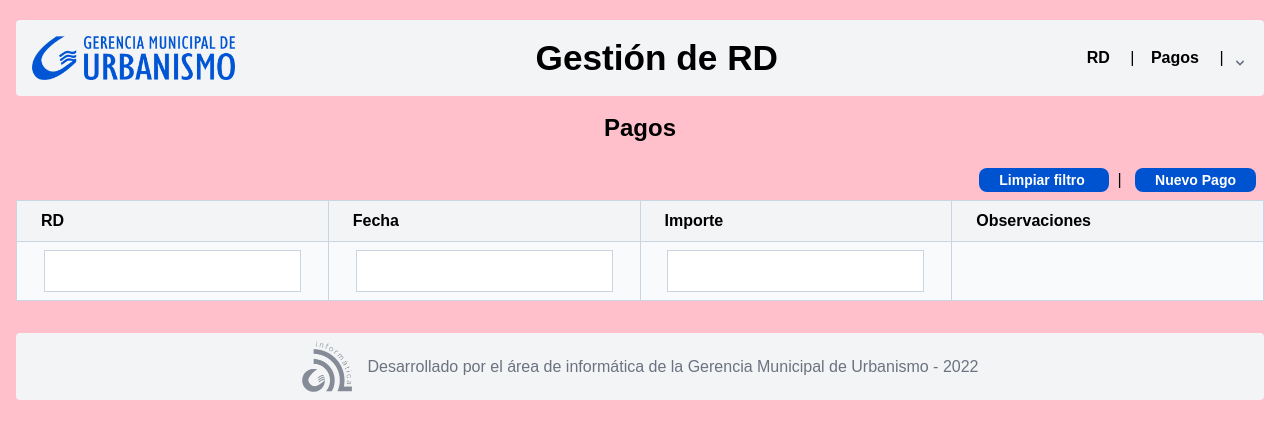
After one commit to MiguelGutierrezParejo/rd, a Laravel app: page /pagos in a window 1280 px wide. The commit adds this page. Shown: the top 439 px of the page. Run offline with Laravel 10, Linux system fonts and the light colour scheme; data that the repository does not hold is empty.

Commit message:
crud de pagos hecho

```diff
--- a/app/Http/Controllers/PagosController.php
+++ b/app/Http/Controllers/PagosController.php
@@ -3,8 +3,123 @@
 namespace App\Http\Controllers;
 
 use App\Http\Controllers\Controller;
+use App\Models\Pago;
+use DateTime;
+use Illuminate\Support\Facades\DB;
 
 class PagosController extends Controller
 {
+    public function index()
+    {
+        $ordenes = ['IdRd', 'Fecha', 'Importe'];
+        $orden = request()->query('orden') ?: 'IdRd';
+        abort_unless(in_array($orden, $ordenes), 404);
 
+        $searchParams = [
+            'IdRd' => request('IdRd'),
+            'Fecha' => request('Fecha'),
+            'Importe' => request('Importe'),
+        ];
+
+        $pagos = DB::table('pagos')
+            ->select('pagos.*')
+            ->where('IdRd', 'LIKE', '%' . request('IdRd') . '%')
+            ->where('Fecha', 'LIKE', '%' . request('Fecha') . '%')
+            ->where('Importe', 'LIKE', '%' . request('Importe') . '%');
+
+        if (request('dir') == 'desc') {
+            $pagos->orderByDesc($orden);
+        } else {
+            $pagos->orderBy($orden);
+        }
+
+        $pagos = $pagos->paginate(20)->appends($searchParams);
+
+        return view('pagos.index', [
+            'pagos' => $pagos,
+        ]);
+    }
+
+    public function show($id)
+    {
+        $pago = Pago::findOrFail($id);
+
+        return view('pagos.show', [
+            'pago' => $pago,
+        ]);
+    }
+
+    private function validar()
+    {
+        $validados = request()->validate([
+            'IdRd' => 'nullable',
+            'Fecha' => 'nullable|date_format:Y-m-d',
+            'Importe' => 'nullable',
+            'Texto' => 'nullable|max:200',
+        ]);
+
+        return $validados;
+    }
+
+    public function create()
+    {
+        $pago = new Pago();
+
+        return view('pagos.create', [
+            'pago' => $pago,
+        ]);
+    }
+
+    public function store()
+    {
+        $validados = $this->validar();
+
+        $pago = new Pago();
+
+        $pago->IdRd = $validados['IdRd'];
+        $pago->Fecha = new DateTime($validados['Fecha']);
+        $pago->Importe = $validados['Importe'];
+        $pago->Texto = $validados['Texto'];
+
+        $pago->save();
+
+        return redirect('/pagos')->with('success', 'Pago creado con éxito.');
+    }
+
+    public function edit($id)
+    {
+        $pago = Pago::findOrFail($id);
+
+        return view('pagos.edit', [
+            'pago' => $pago,
+        ]);
+    }
+
+    public function update($id)
+    {
+        $validados = $this->validar();
+        $pago = Pago::findOrFail($id);
+
+        DB::table('pagos')
+        ->where('id', $id)
+        ->update([
+            'IdRd' => $validados['IdRd'],
+            'Fecha' => date('Y-m-d', strtotime($validados['Fecha'])),
+            'Importe' => $validados['Importe'],
+            'Texto' => $validados['Texto'],
+        ]);
+
+        return redirect('pagos/'. $pago->Id)->with('success', 'Pago editado con éxito.');
+    }
+
+    public function destroy($id)
+    {
+        $pago = Pago::findOrFail($id);
+
+        $pago->delete();
+
+        DB::select('DELETE FROM pagos WHERE id = ?', [$pago->Id]);
+
+        return redirect('/pagos')->with('success', 'Pago borrado correctamente');
+    }
 }
--- a/resources/views/components/layout.blade.php
+++ b/resources/views/components/layout.blade.php
@@ -24,6 +24,12 @@
 
             <div>
                 <nav>
+                    <button class="px-3 py-1 rounded-sm items-center min-w-32">
+                        <a class="pr-1 font-semibold" href="/rd/public/terceros">RD</a>
+                    </button> |
+                    <button class="px-3 py-1 rounded-sm items-center min-w-32">
+                        <a class="pr-1 font-semibold" href="/rd/public/pagos">Pagos</a>
+                    </button> |
                     <!-- Settings Dropdown -->
                     <div class="group inline-block">
                         <x-dropdown align="right" width="48">
--- /dev/null
+++ b/resources/views/pagos/index.blade.php
@@ -0,0 +1,122 @@
+<x-layout>
+    <div class="flex flex-col text-center mt-4">
+        <h1 class="mb-4 text-2xl font-semibold">Pagos</h1>
+        <div>
+            <div class="p-2 text-right">
+                <a href="/rd/public/pagos" style="background-color: #0053D0"
+                    class="text-white font-semibold rounded-lg text-sm px-5 py-1 text-center">Limpiar filtro
+                </a>
+                &nbsp; | &nbsp;
+                <a href="/rd/public/pagos/create" style="background-color: #0053D0"
+                    class="text-white font-semibold rounded-lg text-sm px-5 py-1 text-center">Nuevo Pago
+                </a>
+            </div>
+            <table width="100%" class="table-fixed border-collapse border border-slate-400 text-left">
+                <thead class="bg-gray-100">
+                    @php
+                        $link = e('IdRd=' . request('IdRd') . '&Fecha=' . request('Fecha') . '&Importe=' . request('Importe'));
+                        $enlace = e('/rd/public/pagos')
+                    @endphp
+
+                    <tr>
+                        <th class="border border-slate-300 px-6 py-2 font-semibold">
+                            <a
+                                href="{!! $enlace !!}?orden=IdRd&dir={{ request('dir') == 'asc' ? 'desc' : 'asc' }}&{!! $link !!}">RD
+                                @if (request('orden') == 'IdRd')
+                                    @if (request('dir', 'asc') == 'asc')
+                                        &darr;
+                                    @else
+                                        &uarr;
+                                    @endif
+                                @endif
+                            </a>
+                        </th>
+                        <th class="border border-slate-300 px-6 py-2 font-semibold">
+                            <a
+                                href="{!! $enlace !!}?orden=Fecha&dir={{ request('dir') == 'asc' ? 'desc' : 'asc' }}&{!! $link !!}">Fecha
+                                @if (request('orden') == 'Fecha')
+                                    @if (request('dir', 'asc') == 'asc')
+                                        &darr;
+                                    @else
+                                        &uarr;
+                                    @endif
+                                @endif
+                            </a>
+                        </th>
+                        <th class="border border-slate-300 px-6 py-2 font-semibold">
+                            <a
+                                href="{!! $enlace !!}?orden=Importe&dir={{ request('dir') == 'asc' ? 'desc' : 'asc' }}&{!! $link !!}">Importe
+                                @if (request('orden') == 'Importe')
+                                    @if (request('dir', 'asc') == 'asc')
+                                        &darr;
+                                    @else
+                                        &uarr;
+                                    @endif
+                                @endif
+                            </a>
+                        </th>
+                        <th class="border border-slate-300 px-6 py-2 font-semibold">
+                           Observaciones
+                        </th>
+                    </tr>
+                </thead>
+                <tbody class="bg-white">
+                    <tr class="border border-slate-400 text-center  bg-gray-50 ">
+                        <form action="{{ $enlace }}" method="GET">
+                            <input type="hidden" name="orden" value="{{ old('orden') }}">
+                            <input type="hidden" name="dir" value="{{ old('dir') }}">
+                            <td class="w-3/12 border border-slate-300 px-6 py-2 font-semibold">
+                                <input type="text" class="border border-slate-300 px-6 py-2"
+                                name="IdRd" id="IdRd" value="{{ request()->query('IdRd') }}">
+                            </td>
+                            <td class="w-2/12 border border-slate-300 px-6 py-2 font-semibold">
+                                <input type="text" class="border border-slate-300 px-6 py-2"
+                                name="Fecha" id="Fecha" value="{{ request()->query('Fecha') }}">
+                            </td>
+                            <td class="w-2/12 border border-slate-300 px-6 py-2 font-semibold">
+                                <input type="text" class="border border-slate-300 px-6 py-2"
+                                name="Importe" id="Importe" value="{{ request()->query('Importe') }}">
+                            </td>
+                            <td class="w-2/12 border border-slate-300 px-6 py-2 font-semibold">
+                                <input type="hidden" class="border border-slate-300 px-6 py-2">
+                            </td>
+                            <div class="hidden"><button type="submit"></button></div>
+                        </form>
+                    </tr>
+                    @foreach ($pagos as $pago)
+
+                        <tr class="border border-slate-400">
+                            <td class="border border-slate-300 px-6 py-4">
+                                <div class="text-sm text-gray-900">
+                                   <a href="{{ route('pagos.show', ['id' => $pago->Id]) }}">{{$pago->IdRd}}</a>
+                                </div>
+                            </td>
+                            <td class="border border-slate-300 px-6 py-4">
+                                <div class="text-sm text-gray-900">
+                                    {{ date('d-m-Y', strtotime($pago->Fecha)) }}
+                                </div>
+                            </td>
+                            <td class="border border-slate-300 px-6 py-4">
+                                <div class="text-sm text-gray-900">
+                                    {{$pago->Importe}}
+                                </div>
+                            </td>
+                            <td class="border border-slate-300 px-6 py-4">
+                                <div class="text-sm text-gray-900">
+                                    {{$pago->Texto}}
+                                </div>
+                            </td>
+                        </tr>
+                    @endforeach
+                </tbody>
+            </table>
+        </div>
+    </div>
+    <div class="mt-4 flex justify-center">
+        <nav aria-label="Page navigation example">
+            <ul class="pagination">
+                {{ $pagos->appends(request()->query())->links() }}
+            </ul>
+          </nav>
+    </div>
+</x-layout>
--- a/routes/web.php
+++ b/routes/web.php
@@ -1,5 +1,6 @@
 <?php
 
+use App\Http\Controllers\PagosController;
 use App\Http\Controllers\TercerosController;
 use Illuminate\Support\Facades\Route;
 
@@ -32,6 +33,21 @@ Route::put('/terceros/{id}', [TercerosController::class, 'update'])
     ->name('terceros.update');
 Route::delete('/terceros/delete/{id}', [TercerosController::class, 'destroy']);
 
+
+Route::get('/pagos', [PagosController::class, 'index'])
+    ->name('pagos.index');
+Route::get('/pagos/create', [PagosController::class, 'create'])
+    ->name('pagos.creade');
+Route::post('/pagos', [PagosController::class, 'store'])
+    ->name('pagos.store');
+Route::get('/pagos/{id}', [PagosController::class, 'show'])
+    ->name('pagos.show');
+Route::get('/pagos/edit/{id}', [PagosController::class, 'edit'])
+    ->name('pagos.edit');
+Route::put('/pagos/{id}', [PagosController::class, 'update'])
+    ->name('pagos.update');
+Route::delete('/pagos/delete/{id}', [PagosController::class, 'destroy']);
+
 Route::get('/dashboard', function () {
     return view('dashboard');
 })->middleware(['auth'])->name('dashboard');
```
Also changed, not shown: resources/views/pagos/create.blade.php (added, +69 -0 lines), resources/views/pagos/edit.blade.php (added, +70 -0 lines), resources/views/pagos/show.blade.php (added, +49 -0 lines).
